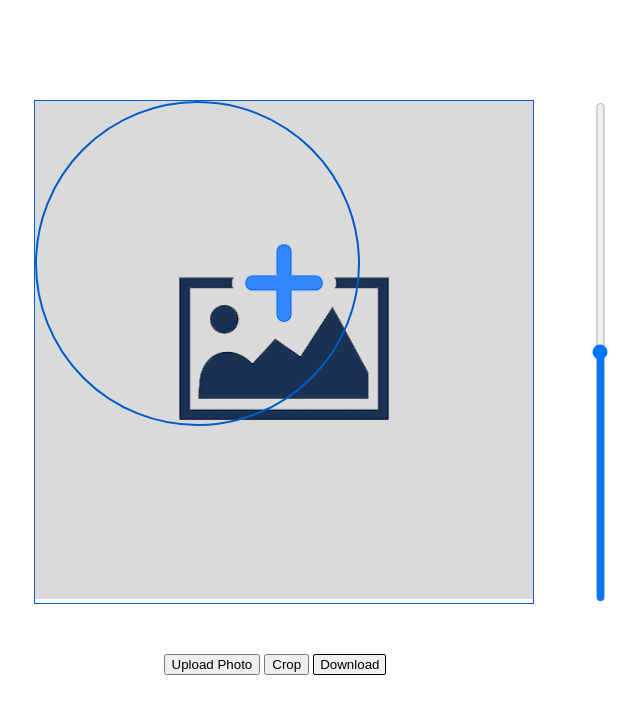
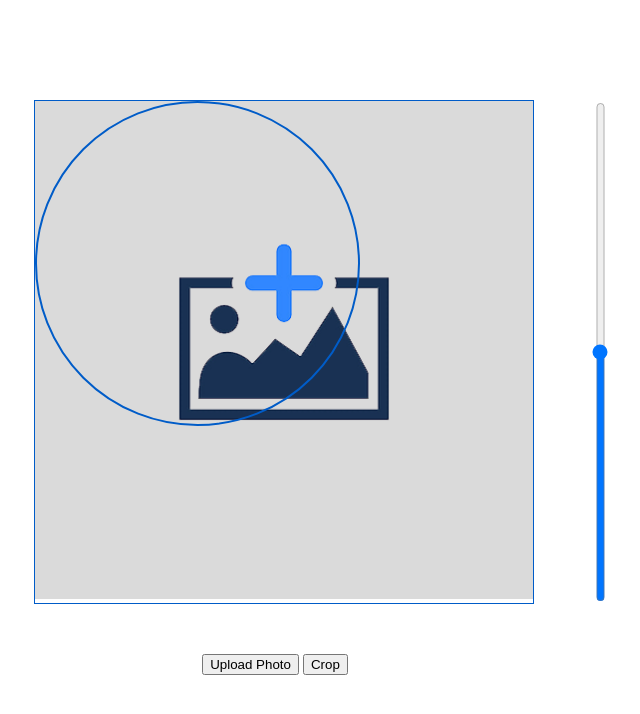
Before and after one commit to satanasova/photo-cutter, a website: page index.html in a window 1280 px wide. Shown: the whole page, without its empty margins (290-930 px from the left). Drawn offline with Linux system fonts and the light colour scheme.

Commit message:
remove btn hidden

```diff
--- a/style.scss
+++ b/style.scss
@@ -54,29 +54,14 @@ canvas {
   margin-top: 50px;
   margin-right: 150px;
 
-  .upload-input {
+  .upload-input,
+  .download-btn {
     display: none;
   }
 
   .upload-btn,
-  .crop-btn,
-  .download-btn {
+  .crop-btn {
     cursor: pointer;
-    // display: none;
-  }
-
-  .download-btn {
-    display: inline-block;
-    text-decoration: none;
-    background-color: rgb(240,240,240);
-    color: black;
-    // border-style: outset;
-    padding: 2px 6px;
-    border: 1px solid black;
-    font-weight: 400;
-    font-family: Arial, Helvetica, sans-serif;
-    font-size: 13.333px;
-    border-radius: 2px;
   }
 
   .cropped-photo-container {
```
Also changed, not shown: style.css.
